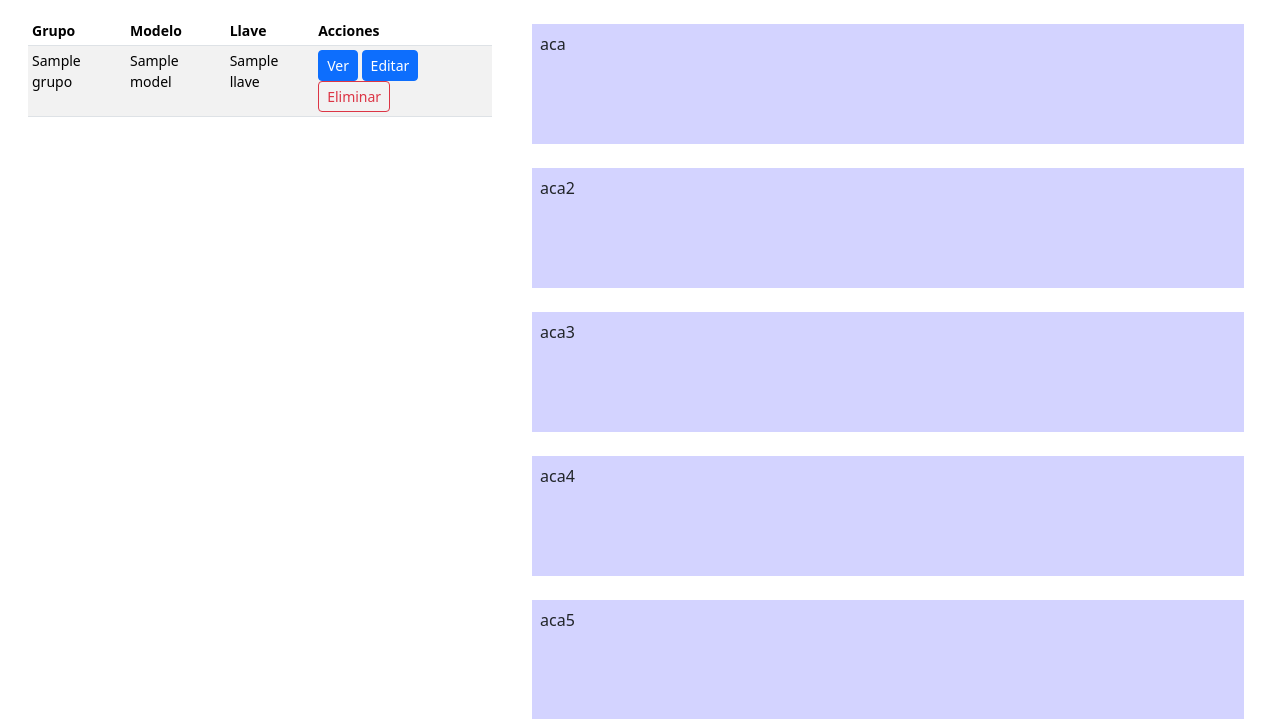
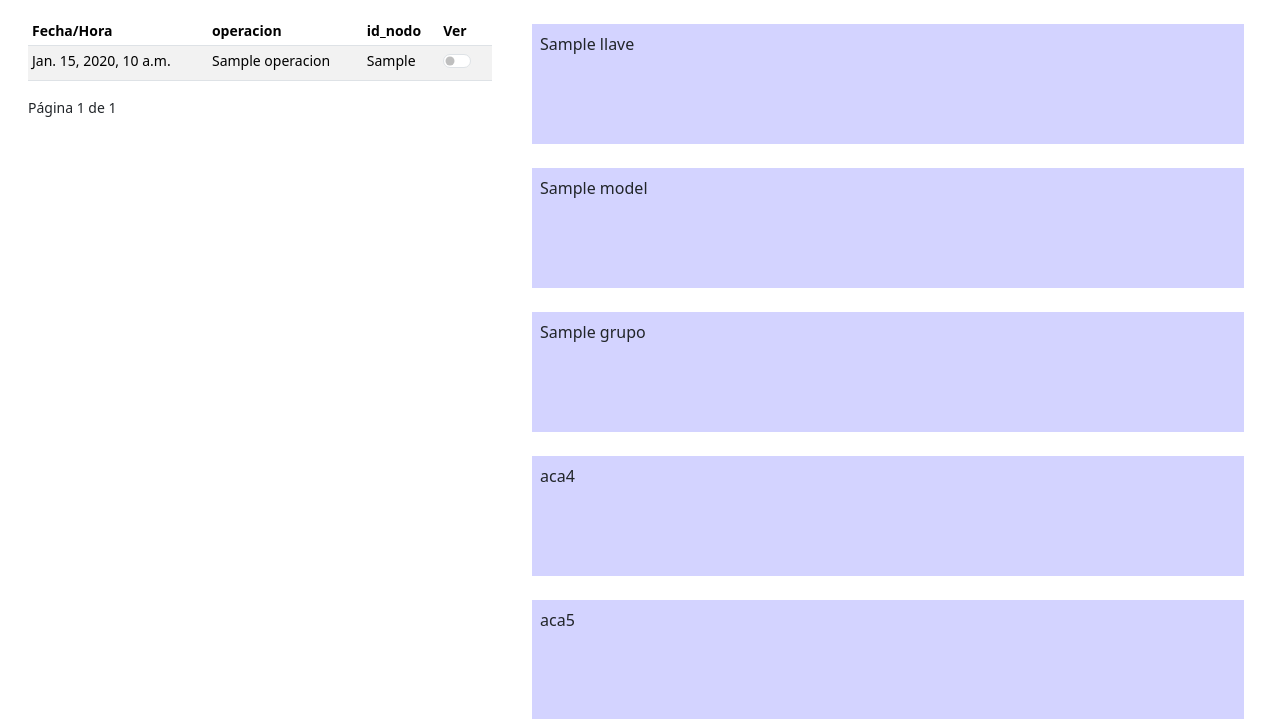
Before and after one commit to carrerasm1974/nodoserver, a Django app: template core/templates/nodos/detalle.html in a window 1280 px wide. Shown: the part 62-781 px from the top of the page. Run offline with Django 5.2, Linux system fonts and the light colour scheme; the template is opened without the code that fills it: most values are stand-ins (such as "Sample title", 1, 10 or a date in 2020); some libraries are stand-ins or nearby versions.

Commit message:
new changes

```diff
--- a/core/templates/nodos/detalle.html
+++ b/core/templates/nodos/detalle.html
@@ -8,37 +8,56 @@
 {% block main %}
 
 <div class="p-2 table-responsive small borde panel-izquierdo">
+
     <table class="table table-striped table-sm">
         <thead>
             <tr>
-                <th scope="col">Grupo</th>
-                <th scope="col">Modelo</th>
-                <th scope="col">Llave</th>
-                <th scope="col">Acciones</th>
+                <th scope="col">Fecha/Hora</th>
+                <th scope="col">operacion</th>
+                <th scope="col">id_nodo</th>
+                <th scope="col">Ver</th>
             </tr>
         </thead>
         <tbody>
-            {% for nodo in object_list %}
+            {% for oper in page_obj %}
             <tr>
-                <td>{{ nodo.grupo }}</td>
-                <td>{{ nodo.model }}</td>
-                <td>{{ nodo.llave }}</td>
+                <td>{{oper.timestamp}}</td>
+                <td>{{oper.operacion}}</td>
+                <td>{{oper.id_nodo}}</td>
                 <td>
-                    <a type="button" class="btn btn-primary btn-sm" href="{% url 'detalle' nodo.id %}">Ver</a>
-                    <button type="button" class="btn btn-primary btn-sm" data-toggle="modal" onclick="abrir_editar('{% url 'editar' nodo.id %}')">Editar</button>
-                    <button type="button" class="btn btn-outline-danger btn-sm" data-toggle="modal" onclick="abrir_borrar('{% url 'borrar' nodo.id %}')">Eliminar</button>
+                    <div class="form-check form-switch">
+                        <input class="form-check-input" type="checkbox" id="{{oper.id_nodo}}">
+                    </div>
                 </td>
             </tr>
             {% endfor %}
         </tbody>
     </table>
+
+    <div class="pagination">
+        <span class="step-links">
+            {% if page_obj.has_previous %}
+                <a href="?page=1">&laquo; Primera</a>
+                <a href="?page={{ page_obj.previous_page_number }}">Anterior</a>
+            {% endif %}
+
+            <span class="current">
+                Página {{ page_obj.number }} de {{ page_obj.paginator.num_pages }}
+            </span>
+
+            {% if page_obj.has_next %}
+                <a href="?page={{ page_obj.next_page_number }}">Próxima</a>
+                <a href="?page={{ page_obj.paginator.num_pages }}">Ultima &raquo;</a>
+            {% endif %}
+        </span>
+    </div>
 </div>
 
 <div class="d-flex flex-column p-2 borde flex-grow-1 ">
 
-    <div class="p-2 borde chart-1 sep-bloque color">aca</div>
-    <div class="p-2 borde chart-1 sep-bloque color">aca2</div>
-    <div class="p-2 borde chart-1 sep-bloque color">aca3</div>
+    <div class="p-2 borde chart-1 sep-bloque color">{{ nodo.llave }}</div>
+    <div class="p-2 borde chart-1 sep-bloque color">{{ nodo.model }}</div>
+    <div class="p-2 borde chart-1 sep-bloque color">{{ nodo.grupo }}</div>
     <div class="p-2 borde chart-1 sep-bloque color">aca4</div>
     <div class="p-2 borde chart-1 sep-bloque color">aca5</div>
 
--- a/core/templates/nodos/lista.html
+++ b/core/templates/nodos/lista.html
@@ -49,7 +49,7 @@
             <div class="card borde" style="width: 22rem;">
                 <img class="card-img-top card_nodo" src="{% static 'archivos/layout.svg' %}">
                 <div class="card-body">
-                    <h5 class="card-title">{{ nodo.llave }}</h5>
+                    <h5 class="card-title">{{ nodo.id }} {{ nodo.llave }}</h5>
                     <p class="card-text">{{ nodo.grupo }} {{ nodo.model }}</p>
                     <button type="button" class="btn btn-primary btn-sm" data-toggle="modal" onclick="abrir_editar('{% url 'editar' nodo.id %}')">Editar</button>
                     <a type="button" class="btn btn-outline-primary btn-sm" href="{% url 'detalle' nodo.id %}">Ver</a>
--- a/core/urls/urlsnodo.py
+++ b/core/urls/urlsnodo.py
@@ -1,10 +1,11 @@
 from django.urls import path
 from ..vistas.vistas_nodo import *
+from ..vistas.vistas_detalles import *
 
 urlpatterns = [
     path("", home, name="home"),
     path("lista", NodoList.as_view(), name="lista"),
-    path("detalle/<int:pk>", NodoDetalle.as_view(), name="detalle"),
+    path("detalle/<int:id_nodo>", DetalleNodos, name="detalle"),
     path("borrar/<int:pk>", NodoBorrar.as_view(), name="borrar"),
     path("editar/<int:pk>", NodoEditar.as_view(), name="editar"),
     path("crear/", NodoCrear.as_view(), name="crear"),
```
Also changed, not shown: core/modelos/modelsnodo.py (+20 -1 lines), core/templates/main.html (+5 -3 lines), core/vistas/vistas_detalles.py (added, +15 -0 lines), core/vistas/vistas_nodo.py (+2 -6 lines), core/migrations/0005_clasecbroperacion_alter_clasenodo_color.py (added), core/migrations/0006_claseoperaciontransiente.py (added).
